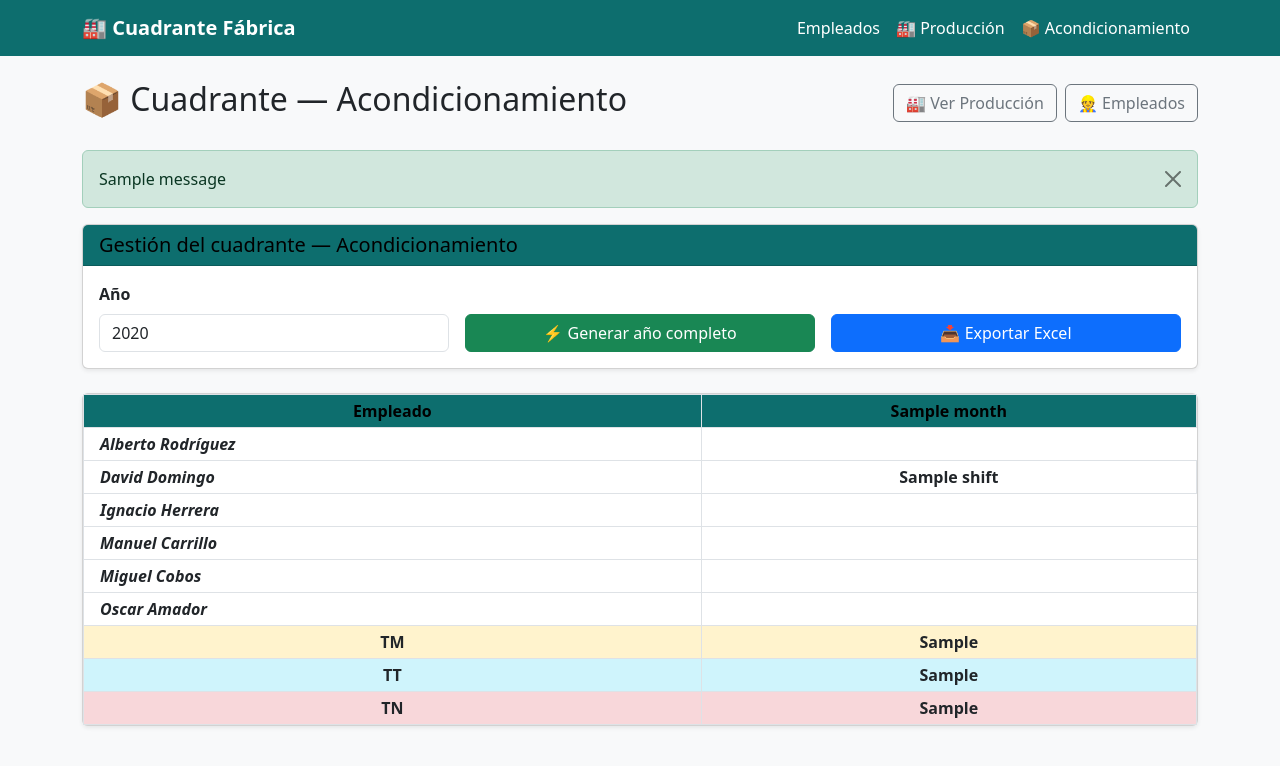
After one commit to Tooplacs/cuadrante-fabrica, a Django app: template schedule/templates/schedule/calendar_acondicionamento.html in a window 1280 px wide. The commit adds this page. Shown: the top 766 px of the page. Run offline with Django 5.2, Linux system fonts and the light colour scheme; data comes from the database, SQL or seed files in the repository; tables that the repository leaves empty hold one stand-in row (values such as "Sample post"); the template is opened without the code that fills it: values that come from a table or form of the project are taken from there, most other values are stand-ins (such as "Sample title", 1, 10 or a date in 2020); one stand-in notice (Sample message) is shown.

Commit message:
ajout cuadrante acondicionamiento + navbar

```diff
--- /dev/null
+++ b/schedule/templates/schedule/calendar_acondicionamento.html
@@ -0,0 +1,150 @@
+{% extends 'base.html' %}
+{% block content %}
+
+<style>
+  .nav-tabs .nav-link { color: black !important; font-weight: bold; }
+  .nav-tabs .nav-link.active { color: black !important; font-weight: bold; }
+</style>
+
+<div class="d-flex justify-content-between align-items-center mb-4">
+  <h2>📦 Cuadrante — Acondicionamiento</h2>
+  <div class="d-flex gap-2">
+    <a href="{% url 'calendar_view' %}" class="btn btn-outline-secondary">🏭 Ver Producción</a>
+    <a href="{% url 'employee_list' %}" class="btn btn-outline-secondary">👷 Empleados</a>
+  </div>
+</div>
+
+{% if messages %}
+  {% for message in messages %}
+    <div class="alert alert-{{ message.tags }} alert-dismissible fade show" role="alert">
+      {{ message }}
+      <button type="button" class="btn-close" data-bs-dismiss="alert"></button>
+    </div>
+  {% endfor %}
+{% endif %}
+
+<div class="card shadow-sm mb-4">
+  <div class="card-header" style="background-color:#0d6e6e; color:black; font-weight:bold;">
+    <h5 class="mb-0">Gestión del cuadrante — Acondicionamiento</h5>
+  </div>
+  <div class="card-body">
+    <form method="post" action="{% url 'generate_schedule_acondicionamiento' %}">
+      {% csrf_token %}
+      <div class="row g-3 align-items-end">
+        <div class="col-md-4">
+          <label class="form-label fw-bold">Año</label>
+          <input type="number" name="year" id="year-input" class="form-control"
+                 value="{{ start_year }}" min="2020" max="2099">
+        </div>
+        <div class="col-md-4">
+          <button type="submit" class="btn btn-success w-100">⚡ Generar año completo</button>
+        </div>
+        <div class="col-md-4">
+          <a id="btn-export" href="/export/?year={{ start_year }}&departamento=acondicionamiento"
+             class="btn btn-primary w-100">📥 Exportar Excel</a>
+        </div>
+      </div>
+    </form>
+  </div>
+</div>
+
+<script>
+document.getElementById('year-input').addEventListener('input', function() {
+  document.getElementById('btn-export').href = '/export/?year=' + this.value + '&departamento=acondicionamiento';
+});
+</script>
+
+{% if period %}
+<div class="card shadow-sm">
+  <div class="table-responsive">
+    <table class="table table-bordered table-sm mb-0 text-center">
+      <thead>
+        <tr>
+          <th style="background-color:#0d6e6e; color:black; font-weight:bold; min-width:150px;">Empleado</th>
+          {% for month_data in period %}
+            <th style="background-color:#0d6e6e; color:black; font-weight:bold;">{{ month_data.label }}</th>
+          {% endfor %}
+        </tr>
+      </thead>
+      <tbody>
+        {% for employee in employees %}
+        <tr>
+          <td class="fw-bold fst-italic text-start ps-3">{{ employee.name }}</td>
+          {% for month_data in period %}
+            {% for assignment in month_data.assignments %}
+              {% if assignment.employee.id == employee.id %}
+                <td style="
+                  {% if assignment.shift == 'TM' %}background-color:#fff3cd; color:#000;
+                  {% elif assignment.shift == 'TT' %}background-color:#cff4fc; color:#000;
+                  {% elif assignment.shift == 'TN' %}background-color:#f8d7da; color:#000;
+                  {% endif %}
+                  font-weight:bold; cursor:pointer;"
+                  title="Clic para editar"
+                  onclick="editarTurno({{ assignment.pk }}, '{{ assignment.shift }}', '{{ employee.name }}', '{{ month_data.label }}')">
+                  {{ assignment.shift }}{% if assignment.is_manual %} *{% endif %}
+                </td>
+              {% endif %}
+            {% endfor %}
+          {% endfor %}
+        </tr>
+        {% endfor %}
+
+        <tr>
+          <td class="fw-bold" style="background-color:#fff3cd;">TM</td>
+          {% for month_data in period %}
+            <td style="background-color:#fff3cd; font-weight:bold;">{{ month_data.counts.TM }}</td>
+          {% endfor %}
+        </tr>
+        <tr>
+          <td class="fw-bold" style="background-color:#cff4fc;">TT</td>
+          {% for month_data in period %}
+            <td style="background-color:#cff4fc; font-weight:bold;">{{ month_data.counts.TT }}</td>
+          {% endfor %}
+        </tr>
+        <tr>
+          <td class="fw-bold" style="background-color:#f8d7da;">TN</td>
+          {% for month_data in period %}
+            <td style="background-color:#f8d7da; font-weight:bold;">{{ month_data.counts.TN }}</td>
+          {% endfor %}
+        </tr>
+      </tbody>
+    </table>
+  </div>
+</div>
+{% endif %}
+
+<!-- Modal édition -->
+<div class="modal fade" id="modalEditar" tabindex="-1">
+  <div class="modal-dialog modal-sm">
+    <div class="modal-content">
+      <div class="modal-header" style="background-color:#0d6e6e; color:black;">
+        <h5 class="modal-title fw-bold">Editar turno</h5>
+        <button type="button" class="btn-close" data-bs-dismiss="modal"></button>
+      </div>
+      <div class="modal-body">
+        <p id="modal-info" class="text-muted small"></p>
+        <form method="post" id="form-editar">
+          {% csrf_token %}
+          <div class="d-grid gap-2">
+            <button type="submit" name="shift" value="TM"
+              class="btn fw-bold" style="background-color:#fff3cd;">TM — Mañana</button>
+            <button type="submit" name="shift" value="TT"
+              class="btn fw-bold" style="background-color:#cff4fc;">TT — Tarde</button>
+            <button type="submit" name="shift" value="TN"
+              class="btn fw-bold" style="background-color:#f8d7da;">TN — Noche</button>
+          </div>
+        </form>
+      </div>
+    </div>
+  </div>
+</div>
+
+<script>
+function editarTurno(pk, turno, nombre, mes) {
+  document.getElementById('form-editar').action = '/schedule/edit/' + pk + '/';
+  document.getElementById('modal-info').textContent = nombre + ' — ' + mes + ' (actual: ' + turno + ')';
+  new bootstrap.Modal(document.getElementById('modalEditar')).show();
+}
+</script>
+
+{% endblock %}
--- a/schedule/urls.py
+++ b/schedule/urls.py
@@ -5,4 +5,5 @@ urlpatterns = [
     path('',             views.calendar_view,   name='calendar_view'),
     path('generate/',    views.generate_view,   name='generate_schedule'),
     path('edit/<int:pk>/', views.edit_assignment, name='edit_assignment'),
+    path('acondicionamiento/',  views.calendar_acondicionamiento, name='calendar_acondicionamiento'),
 ]
--- a/templates/base.html
+++ b/templates/base.html
@@ -20,7 +20,8 @@
       <a class="navbar-brand fw-bold" href="/">🏭 Cuadrante Fábrica</a>
       <div class="navbar-nav">
         <a class="nav-link" href="/employees/">Empleados</a>
-        <a class="nav-link" href="/schedule/">Calendario</a>
+        <a class="nav-link" href="/schedule/">🏭 Producción</a>
+        <a class="nav-link" href="/schedule/acondicionamiento/">📦 Acondicionamiento</a>
       </div>
     </div>
   </nav>
```
Also changed, not shown: schedule/scheduler.py (+117 -5 lines), schedule/views.py (+34 -8 lines).
